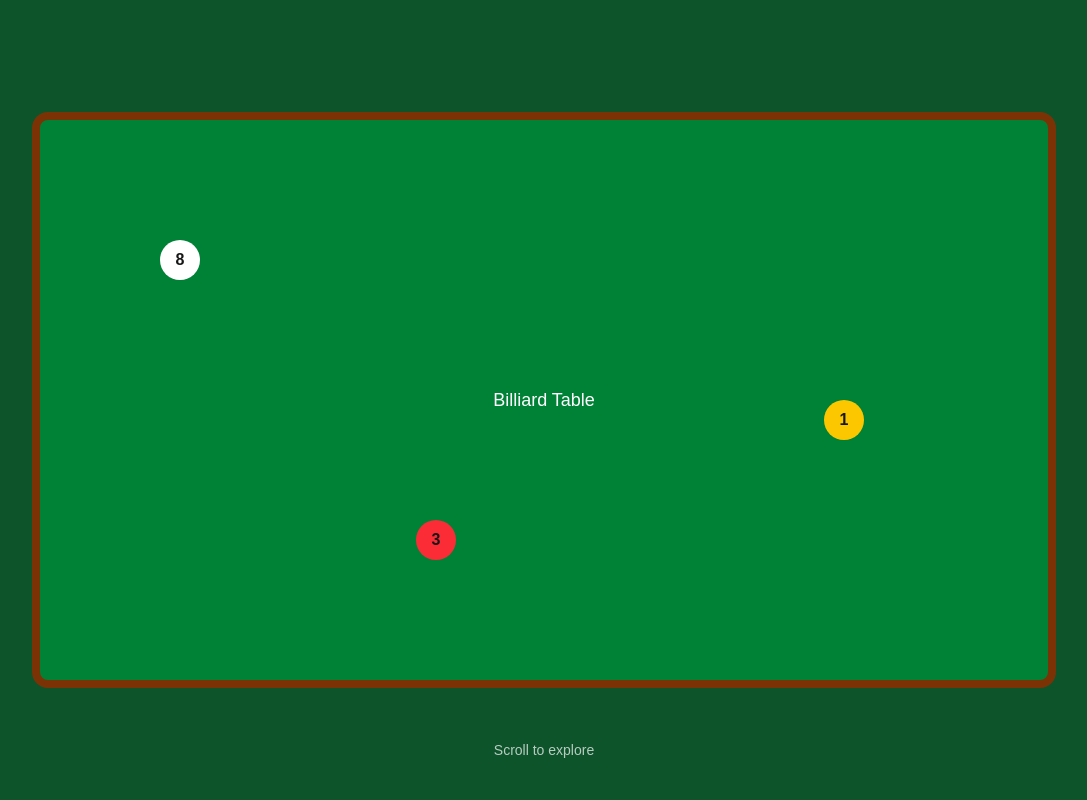
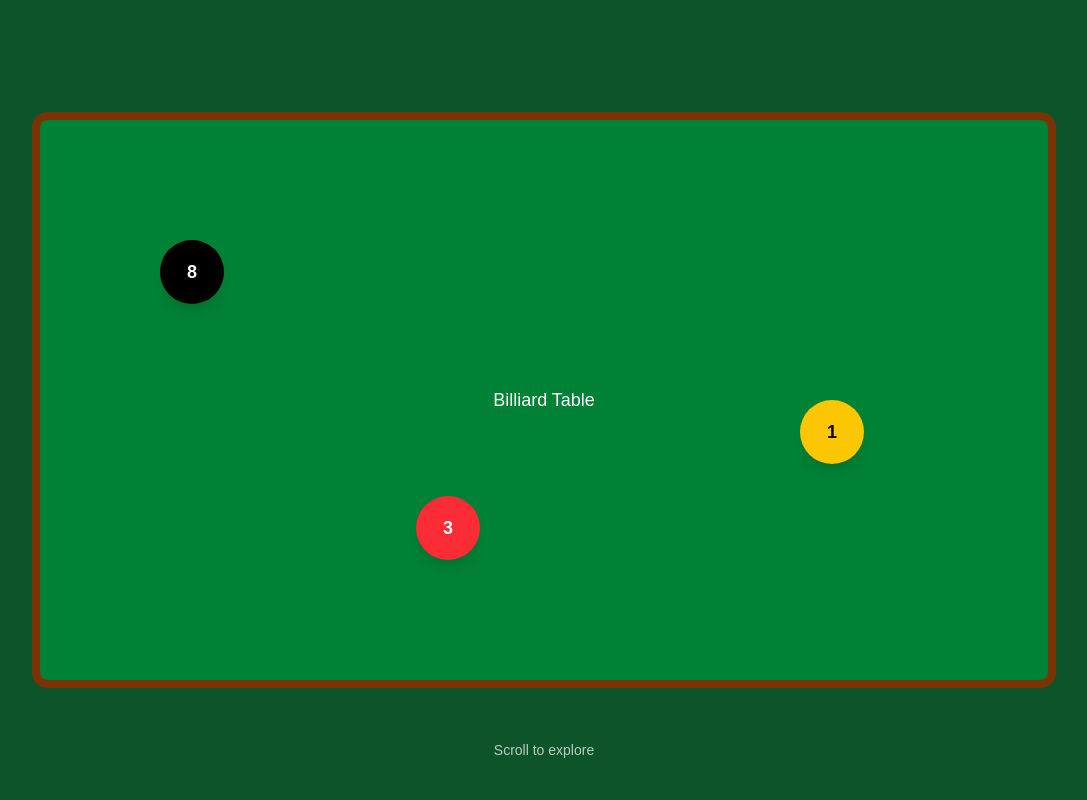
Before and after one commit to disc3110/used-tables-frontend, a Next.js app: page / in a window 1280 px wide. Shown: the top 800 px of the page, without its empty margins (96-1183 px from the left). Built offline with nearby package versions, Linux system fonts and the light colour scheme.

Commit message:
Add basic scroll-based movement to hero billiard balls

```diff
--- a/src/components/sections/HeroSection.tsx
+++ b/src/components/sections/HeroSection.tsx
@@ -1,6 +1,17 @@
 "use client";
+import { useEffect, useState } from "react";
 
 export default function HeroSection() {
+  const [scrollY, setScrollY] = useState(0);
+  useEffect(() => {
+    const handleScroll = () => {
+      setScrollY(window.scrollY);
+    };
+
+    window.addEventListener("scroll", handleScroll);
+
+    return () => window.removeEventListener("scroll", handleScroll);
+  }, []);
   return (
     <section className="relative h-screen w-full overflow-hidden bg-green-900">
 
@@ -14,15 +25,32 @@ export default function HeroSection() {
       {/* Bolas (placeholder) */}
       <div className="absolute inset-0 pointer-events-none">
 
-        <div className="absolute top-[30%] left-[20%] w-10 h-10 bg-white rounded-full flex items-center justify-center font-bold">
+        {/* Bola 8 */}
+       <div className="absolute top-[30%] left-[20%] w-16 h-16 bg-black text-white rounded-full flex items-center justify-center text-lg font-bold shadow-lg"
+          style={{
+            transform: `translate(${scrollY * 0.2}px, ${scrollY * 0.4}px)`
+          }}
+        >
           8
         </div>
 
-        <div className="absolute top-[50%] right-[25%] w-10 h-10 bg-yellow-400 rounded-full flex items-center justify-center font-bold">
+        {/* Bola 1 */}
+        <div
+          className="absolute top-[50%] right-[25%] w-16 h-16 bg-yellow-400 text-black rounded-full flex items-center justify-center text-lg font-bold shadow-lg"
+          style={{
+            transform: `translate(${-scrollY * 0.3}px, ${scrollY * 0.3}px)`
+          }}
+        >
           1
         </div>
 
-        <div className="absolute bottom-[30%] left-[40%] w-10 h-10 bg-red-500 rounded-full flex items-center justify-center font-bold">
+        {/* Bola 3 */}
+        <div
+          className="absolute bottom-[30%] left-[40%] w-16 h-16 bg-red-500 text-white rounded-full flex items-center justify-center text-lg font-bold shadow-lg"
+          style={{
+            transform: `translate(${scrollY * 0.1}px, ${-scrollY * 0.3}px)`
+          }}
+        >
           3
         </div>
 
```
